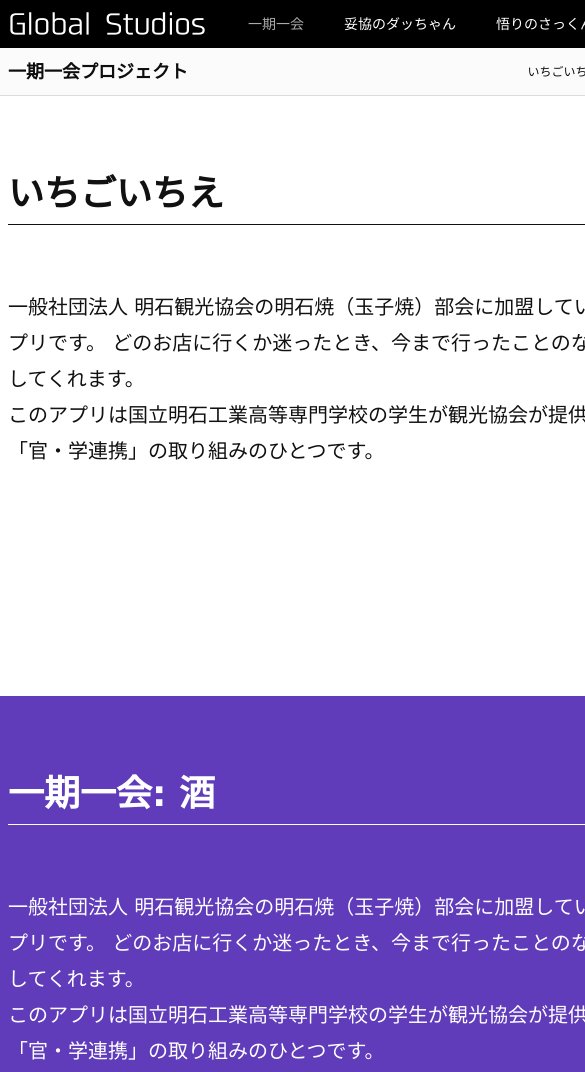
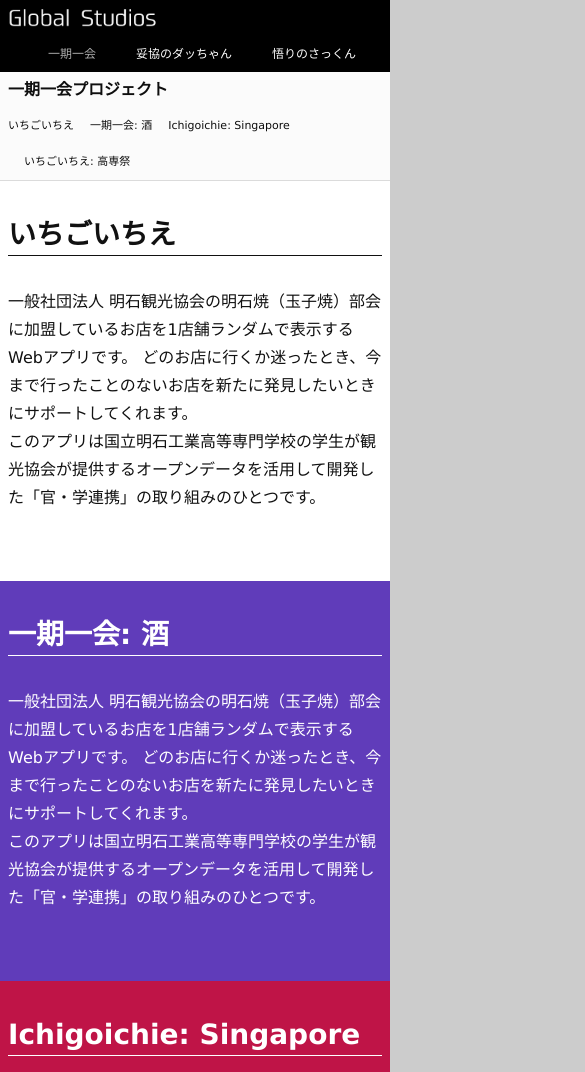
Before and after one commit to globalstudios/GlobalStudios, a plain HTML site: page index.html in a window 390 px wide. Shown: the top 1072 px of the page, 585 px wide, since content can reach past the window. Drawn offline with Linux system fonts and the light colour scheme.

Commit message:
Add responsive style for tablet

```diff
--- a/css/style.css
+++ b/css/style.css
@@ -18,7 +18,6 @@ html {
 
 body {
     width: 100%;
-    min-width: 996px;
     background-color: #ccc;
     font-family: "Lucida Grande", "Hiragino Kaku Gothic ProN", "ヒラギノ角ゴ ProN W3", "Meiryo", "メイリオ", sans-serif;
 }
@@ -33,11 +32,17 @@ li {
 
 .wrap {
     box-sizing: border-box;
-    width: 996px;
-    margin: 0 auto;
+    width: 100%;
     padding: 0 8px;
     overflow: hidden;
     zoom: 1;
+}
+
+@media screen and (min-width: 996px) {
+    .wrap {
+        max-width: 996px;
+        margin: 0 auto;
+    }
 }
 
 
@@ -48,7 +53,6 @@ li {
 .site-header {
     position: relative;
     width: 100%;
-    height: 48px;
     background-color: #000;
 }
 
@@ -64,6 +68,14 @@ li {
     -o-transition: All 0.2s ease;
     -webkit-transition: All 0.2s ease;
     transition: All 0.2s ease;
+}
+
+@media screen and (max-width: 768px) {
+    .site-header h1 {
+        width: 150px;
+        height: 36px;
+        background-size: 150px 36px;
+    }
 }
 
 .site-header h1:hover {
@@ -102,6 +114,13 @@ li {
     float: left;
 }
 
+@media screen and (max-width: 768px) {
+    .global-nav ul li {
+        font-size: 12px;
+        line-height: 36px;
+    }
+}
+
 .global-nav ul li:last-of-type {
     margin-right: 0;
 }
@@ -136,7 +155,6 @@ li {
 .local-nav {
     box-sizing: border-box;
     width: 100%;
-    height: 48px;
     position: inherit;
     top: 0;
     left: 0;
@@ -152,6 +170,13 @@ li {
     float: left;
 }
 
+@media screen and (max-width: 768px) {
+    .local-nav p {
+        font-size: 16px;
+        line-height: 36px;
+    }
+}
+
 .local-nav ul {
     float: right;
 }
@@ -161,6 +186,14 @@ li {
     line-height: 48px;
     margin-left: 24px;
     float: left;
+}
+
+@media screen and (max-width: 768px) {
+    .local-nav ul li {
+        font-size: 11px;
+        line-height: 36px;
+        margin-left: 16px;
+    }
 }
 
 .local-nav ul li:first-of-type {
@@ -191,15 +224,31 @@ li {
 }
 
 .site-footer > .wrap {
-    padding-top: 40px;
-    padding-bottom: 40px;
+    padding-top: 32px;
+    padding-bottom: 32px;
+}
+
+@media screen and (max-width: 768px) {
+    .site-footer > .wrap {
+        padding-top: 24px;
+        padding-bottom: 24px;
+    }
 }
 
 .site-footer p {
-    margin: 24px 0;
+    margin: 32px 0;
     font-size: 16px;
     text-align: center;
     line-height: 28px;
+}
+
+@media screen and (max-width: 768px) {
+    .site-footer p {
+        margin: 24px 0;
+        font-size: 12px;
+        line-height: 20px;
+    }
+
 }
 
 .site-footer p:first-of-type {
@@ -212,6 +261,12 @@ li {
 
 .site-footer small {
     font-size: 14px;
+}
+
+@media screen and (max-width: 768px) {
+    .site-footer small {
+        font-size: 10px;
+    }
 }
 
 
@@ -230,9 +285,24 @@ li {
     line-height: 36px;
 }
 
+@media screen and (max-width: 768px) {
+    .site-main section {
+        height: 400px;
+        font-size: 16px;
+        line-height: 28px;
+    }
+}
+
 .site-main section > .wrap {
     padding-top: 80px;
     padding-bottom: 80px;
+}
+
+@media screen and (max-width: 768px) {
+    .site-main section > .wrap {
+        padding-top: 40px;
+        padding-bottom: 40px;
+    }
 }
 
 .site-main section h2 {
@@ -240,6 +310,14 @@ li {
     margin-bottom: 64px;
     padding-bottom: 12px;
     border-bottom: solid 1px #fff;
+}
+
+@media screen and (max-width: 768px) {
+    .site-main section h2 {
+        font-size: 28px;
+        margin-bottom: 32px;
+        padding-bottom: 6px;
+    }
 }
 
 #ichigoichie_akashi {
--- a/index.html
+++ b/index.html
@@ -5,7 +5,7 @@
   <meta name="keywords" content="Global Studios, グローバルスタジオ" />
   <meta name="description" content="" />
   <meta name="author" content="Global Studios" />
-  <meta name="viewport" content="width=996" />
+  <meta name="viewport" content="width=device-width, maximum-scale=1, user-scalable=no" />
 
   <link rel="shortcut icon" href="img/favicon.ico" />
   <link rel="stylesheet" href="css/style.css" />
--- a/js/scroll.js
+++ b/js/scroll.js
@@ -2,7 +2,7 @@ $(function(){
 
 	$("a[href^=#]").click(function() {
 	  var speed = 500;
-	  var nav_height = 48;
+	  var nav_height = $(".local-nav").height();
 	  var href= $(this).attr("href");
 	  var target = $(href == "#" || href == "" ? "html" : href);
 	  var position = target.offset().top - nav_height;
```
